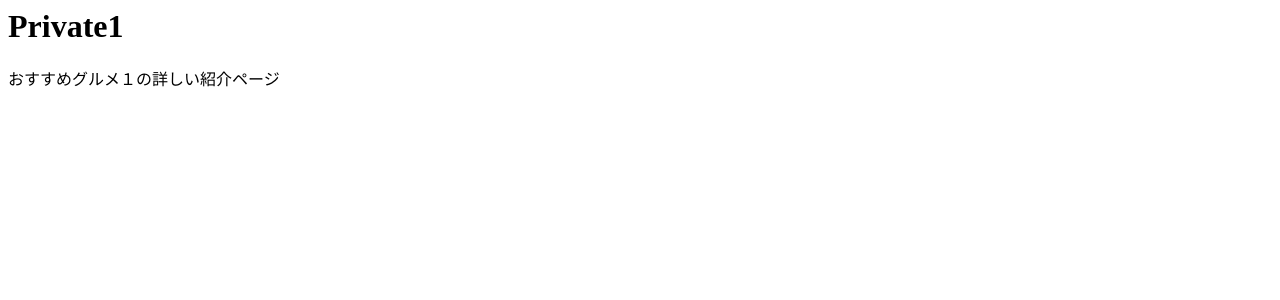
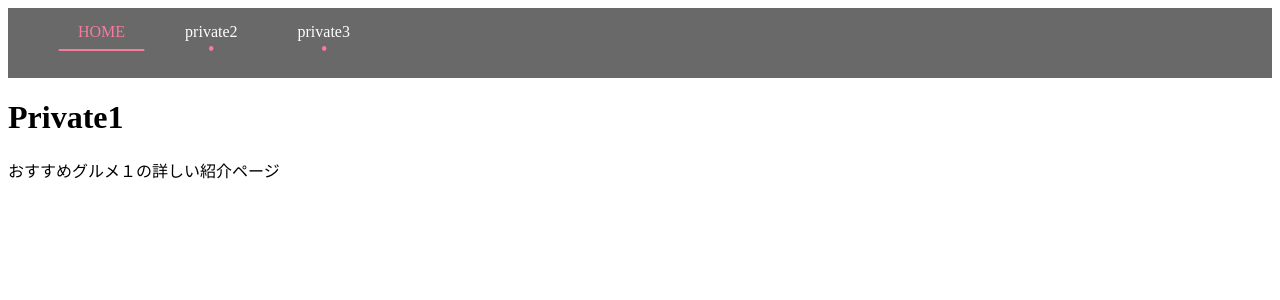
Before and after one commit to s1f102103044/coffee_app, a Django app: page /app01/priv1 in a window 1280 px wide. Shown: the top 300 px of the page. Run offline with Django 4.2, Linux system fonts and the light colour scheme; the visitor is signed in with stand-in values (Sample User, id 1).

Commit message:
HTMLの変更
HomeとPrivate1-3までのページをアクセスしやすいようにした。

```diff
--- a/authtest/templates/authtest/home.html
+++ b/authtest/templates/authtest/home.html
@@ -22,6 +22,5 @@
     <div>おすすめグルメ3</div>
     <p><a href="{% url 'priv3' %}">詳しくはここをクリック</a></p>
 
-    <!--<p><a href="{% url 'pub' %}">public</a></p>-->
 </body>
 </html>
--- a/authtest/templates/authtest/private1.html
+++ b/authtest/templates/authtest/private1.html
@@ -1,6 +1,68 @@
 <html lang="ja"><head><meta charset="utf-8"></head>
   <body>
+
+    <nav>
+      <ul class="gnavi">
+        <li class="current"><a href='{% url "home" %}'>HOME</a></li>
+        <li><a href='{% url "private2" %}'>private2</a></li>
+        <li><a href='{% url "private3" %}'>private3</a></li>
+      </ul>
+    </nav>
+
     <h1>Private1</h1>
     <p>おすすめグルメ１の詳しい紹介ページ</p>
+
+<style>
+  nav {
+    width: 100%;
+    height: 70px;
+    background-color: dimgrey;
+    padding-top: 5px;
+    box-sizing: border-box;
+  }
+
+  .gnavi{
+    display: flex;
+    flex-wrap: wrap;
+    margin:0 0 50px 0;
+    list-style: none;
+  }
+.gnavi li a{
+    display: block;
+    padding:10px 30px;
+    text-decoration: none;
+    color: white;
+}
+.gnavi li{
+    margin-bottom:20px;
+}
+.gnavi li a{
+  position: relative;
+}
+.gnavi li.current a,
+.gnavi li a:hover{
+  color:#f87a9e;
+}
+.gnavi li a::after {
+    content: '';
+    position: absolute;
+    bottom: 0;
+    left: 0;
+    width: 100%;
+    height: 5px;
+    border-radius: 50%;
+    background:#f87a9e;
+    transition: all .3s;
+    transform: scale(0.04, 1);
+    transform-origin:center bottom;
+}
+.gnavi li.current a::after,
+.gnavi li a:hover::after {
+    height: 2px;
+    border-radius: 0;
+    transform: scale(0.8, 1); /*https://coco-factory.jp/ugokuweb/move01/5-3-8/*/
+}
+</style>
+
   </body>
 </html>
--- a/authtest/urls.py
+++ b/authtest/urls.py
@@ -7,4 +7,9 @@ urlpatterns = [
     path('priv2', views.private_page2, name='priv2'),
     path('priv3', views.private_page3, name='priv3'),
     path('pub', views.public_page, name='pub'),
+
+    path('home/',views.index_1, name='home'),
+    path('private1/',views.index_2, name='private1'),
+    path('private2/',views.index_3, name='private2'),
+    path('private3/',views.index_4, name='private3'),
 ]
--- a/authtest/views.py
+++ b/authtest/views.py
@@ -19,3 +19,15 @@ def private_page3(request):
 
 def public_page(request):
     return render(request, 'authtest/public.html', {})
+
+def index_1(request):
+    return render(request, 'authtest/home.html')
+
+def index_2(request):
+    return render(request, 'authtest/private1.html')
+
+def index_3(request):
+    return render(request, 'authtest/private2.html')
+
+def index_4(request):
+    return render(request, 'authtest/private3.html')
--- a/config/urls.py
+++ b/config/urls.py
@@ -15,6 +15,7 @@ Including another URLconf
 """
 from django.contrib import admin
 from django.urls import path, include
+import authtest.views
 
 urlpatterns = [
     path('app01/', include('authtest.urls')),
```
Also changed, not shown: authtest/templates/authtest/private2.html (+63 -0 lines), authtest/templates/authtest/private3.html (+62 -0 lines).
